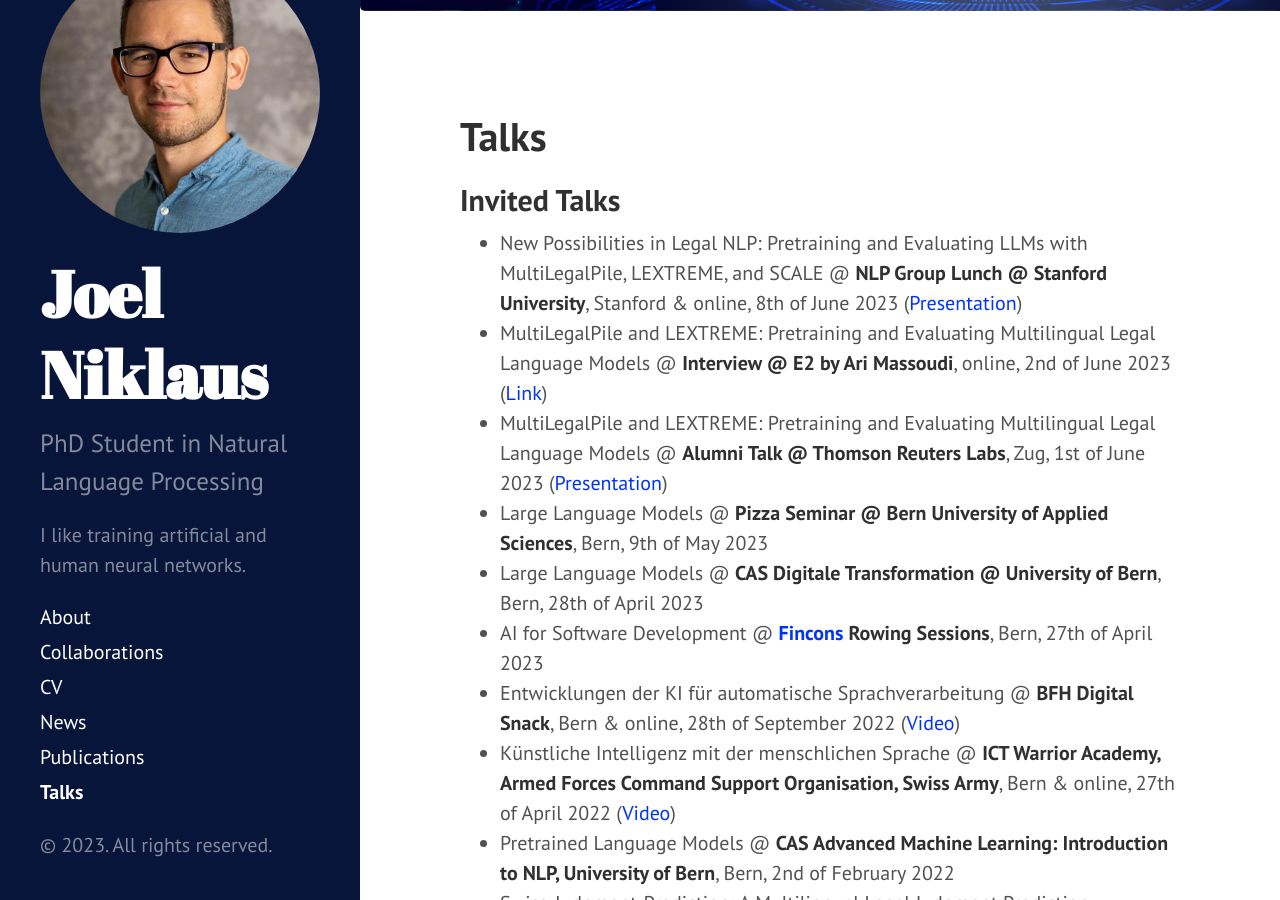
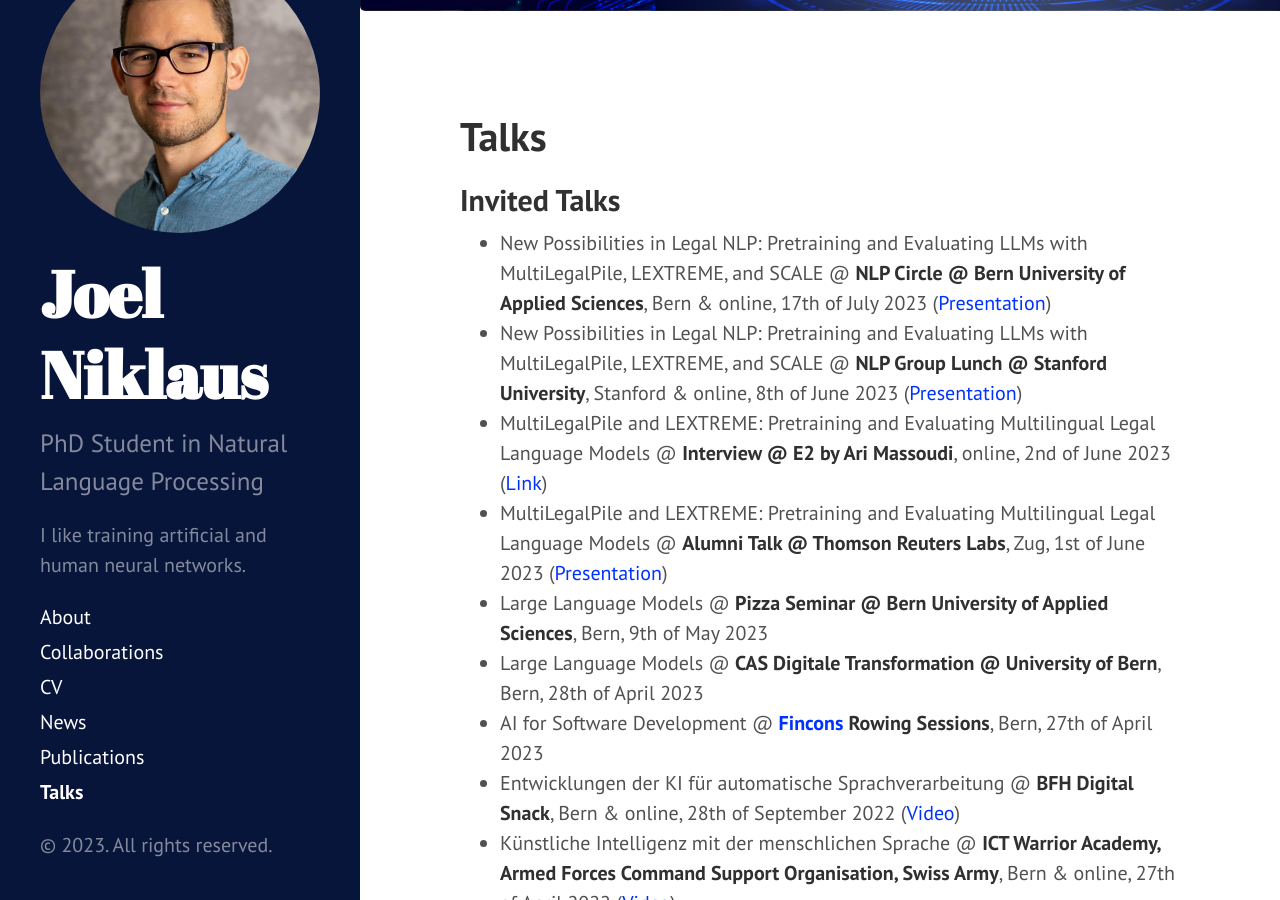
Before and after one commit to JoelNiklaus/joelniklaus.github.io, a Jekyll site: the page built from _pages/talks.md, in a window 1280 px wide and 900 px high, scrolled down 310 px. Built offline with Jekyll 4.4.1, drawn with Linux system fonts in a browser that asks for light colours; a style sheet for code colours, icons or effects is not loaded.

Commit message:
added new talk

```diff
--- a/_pages/talks.md
+++ b/_pages/talks.md
@@ -5,6 +5,7 @@
 
 ## Invited Talks
 
+* New Possibilities in Legal NLP: Pretraining and Evaluating LLMs with MultiLegalPile, LEXTREME, and SCALE @ **NLP Circle @ Bern University of Applied Sciences**, Bern & online, 17th of July 2023 ([Presentation](https://docs.google.com/presentation/d/1HEkhN7_2aFoiM-E0M_ONV2OpNqLdozOItxGxbLsnY4Q/edit?usp=sharing))
 * New Possibilities in Legal NLP: Pretraining and Evaluating LLMs with MultiLegalPile, LEXTREME, and SCALE @ **NLP Group Lunch @ Stanford University**, Stanford & online, 8th of June 2023 ([Presentation](https://docs.google.com/presentation/d/1HEkhN7_2aFoiM-E0M_ONV2OpNqLdozOItxGxbLsnY4Q/edit?usp=sharing))
 * MultiLegalPile and LEXTREME: Pretraining and Evaluating Multilingual Legal Language Models @ **Interview @ E2 by Ari Massoudi**, online, 2nd of June 2023 ([Link](https://www.linkedin.com/posts/arimassoudi_ai-law-legal-activity-7071187242722963457-PECJ?utm_source=share&utm_medium=member_desktop))
 * MultiLegalPile and LEXTREME: Pretraining and Evaluating Multilingual Legal Language Models @ **Alumni Talk @ Thomson Reuters Labs**, Zug, 1st of June 2023 ([Presentation](https://docs.google.com/presentation/d/1Edb4PE5ce4USyhKvo-GdiMjakRbbdzGo2Ihv1d4PUEU/edit?usp=sharing))
```
